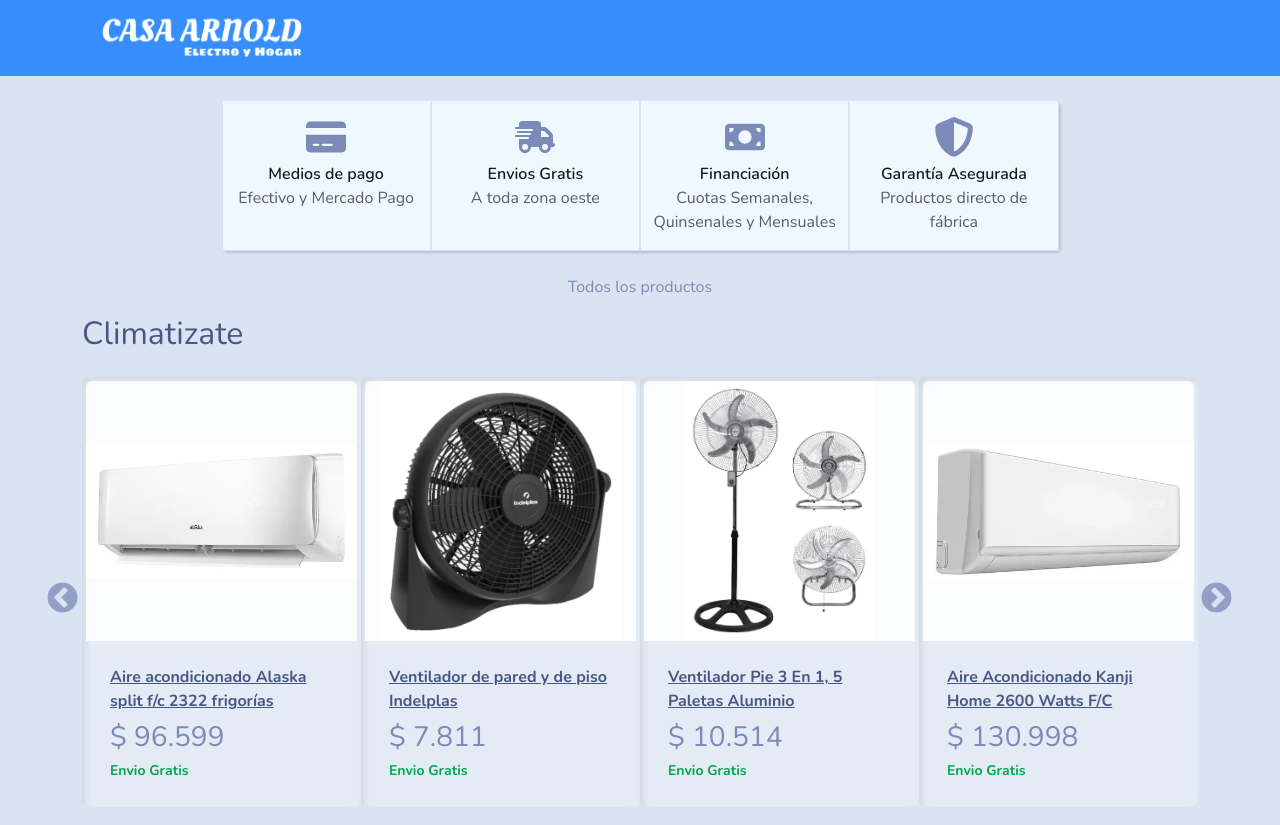
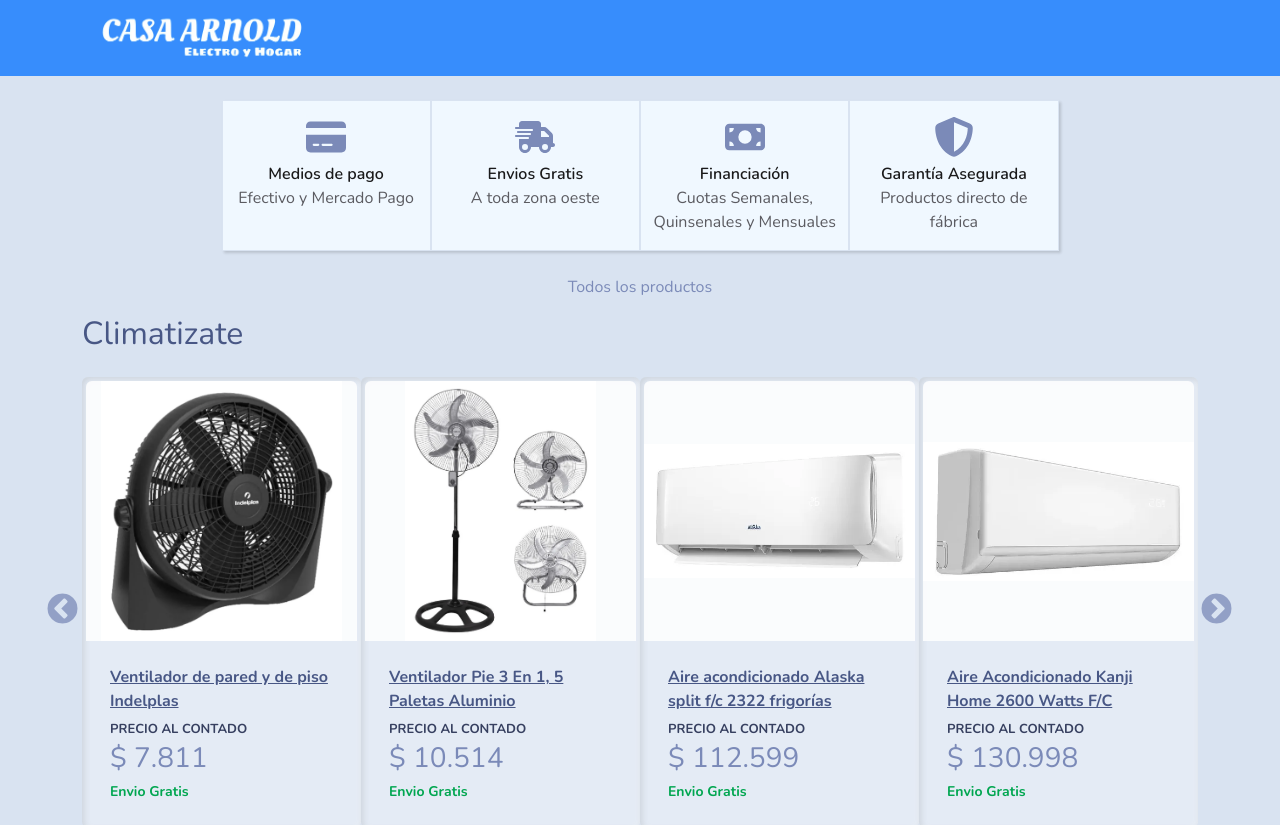
Before and after one commit to franvigna/casa-arnold-fv, a React (Create React App) app: page / in a window 1280 px wide. Shown: the top 825 px of the page. Built offline with nearby package versions, Linux system fonts and the light colour scheme.

Commit message:
loding page

```diff
--- a/package.json
+++ b/package.json
@@ -17,6 +17,7 @@
     "react": "^18.2.0",
     "react-bootstrap": "^2.5.0",
     "react-dom": "^18.2.0",
+    "react-lazy-load-image-component": "^1.5.6",
     "react-router-bootstrap": "^0.26.2",
     "react-router-dom": "^6.3.0",
     "react-scripts": "5.0.1",
--- a/src/App.js
+++ b/src/App.js
@@ -1,4 +1,4 @@
-import React from 'react'
+import React, { useState, useEffect } from 'react'
 import { BrowserRouter as Router, Routes, Route } from 'react-router-dom'
 import Header from './components/Header'
 import Footer from './components/Footer'
@@ -10,11 +10,26 @@
 
 
 const App = () => {
+    const [loading, setLoading] = useState(false);
+  useEffect(() => {
+    setLoading(true);
+    setTimeout(() => {
+      setLoading(false);
+    }, 2000);
+  }, []);
     return (
+        <>
+        {loading ? (
+            <div className="loader-container">
+                <div className="spinner"></div>
+            </div>
+          ) : (
         <Router>
+
             <Header />
 
             <main className='pb-3'>
+
                 <Routes>
                     <Route exact path='/' element={<HomeScreen />} />
                     <Route path='/product/:id' element={<ProductScreen />} />
@@ -27,7 +42,10 @@
                 </Routes>
             </main>
             <Footer />
+
         </Router>
+        )}
+        </>
     )
 }
 
--- a/src/components/Product.js
+++ b/src/components/Product.js
@@ -1,12 +1,13 @@
 import React from 'react'
 import { Link } from 'react-router-dom'
 import { Card } from 'react-bootstrap'
+import { LazyLoadImage } from 'react-lazy-load-image-component';
 
 const Product = ({ product }) => {
     return (
         <Card className='my-3 p-1 rounded'>
             <Link to={`/product/${product._id}`}>
-                <Card.Img src={product.image} variant='top' />
+                <LazyLoadImage className='card-img-top' src={product.image} variant='top'/>
             </Link>
             <Card.Body className='p-4'>
                 <Link to={`/product/${product._id}`}>
@@ -14,6 +15,9 @@
                         <strong>{product.name}</strong>
                     </Card.Title>
                 </Link>
+                <Card.Text className='precio-contado' as='p'>
+                    PRECIO AL CONTADO
+                </Card.Text>
                 <Card.Text className='precio' as='h3'>
                     ${' '}
                     {product.price
--- a/src/index.css
+++ b/src/index.css
@@ -84,8 +84,6 @@
     background-color:aliceblue;
     box-shadow: rgba(0, 0, 0, 0.15) 1.95px 1.95px 2.6px;
     max-width: 75%;
-    border-radius: 5px;
-
 }
 .about-card{
     border: 1px rgb(217,227,241) solid;
@@ -127,6 +125,14 @@
     line-height: 16px;
     margin:0;
 }
+.precio-contado{
+    color: #374060;
+    font-size: 13px;
+    font-weight: 900;
+    line-height: 16px;
+    margin:0;
+    padding-bottom: 5px;
+}
 
 .precio{
     padding:0;
@@ -161,3 +167,31 @@
     max-width: 97%;
     margin: 0 auto;
 }
+.loader-container {
+    width: 100%;
+    height: 100vh;
+    display: flex;
+    justify-content: center;
+    align-items: center;
+    position: fixed;
+    background: rgba(0, 0, 0, 0.834);
+    z-index: 1;
+}
+
+.spinner {
+    width: 64px;
+    height: 64px;
+    border: 8px solid;
+    border-color: #378DFC transparent #378DFC transparent;
+    border-radius: 50%;
+    animation: spin-anim 1.2s linear infinite;
+}
+
+@keyframes spin-anim {
+    0% {
+        transform: rotate(0deg);
+    }
+    100% {
+        transform: rotate(360deg);
+    }
+}
--- a/src/products.js
+++ b/src/products.js
@@ -289,7 +289,7 @@
         Climatizar tus espacios a lo largo del año es sin duda algo importante para tu comodidad y la de tus seres queridos. Contar con un aire acondicionado con función frío/calor es la mejor decisión. Con este aire Alaska conseguí una mejor relación costo-beneficio.`,
         brand: 'Alaska',
         category: 'Climatización',
-        price: 96.599,
+        price: 112599,
         countInStock: 1,
     },
     {
--- a/src/screens/HomeScreen.js
+++ b/src/screens/HomeScreen.js
@@ -12,6 +12,7 @@
         <div>
             {/* <Hero /> */}
             <Container>
+
                 <AboutUs />
                 <LinkContainer to='/allproducts'>
                     <Navbar.Brand>
--- a/src/screens/ProductScreen.js
+++ b/src/screens/ProductScreen.js
@@ -18,6 +18,7 @@
                     <Col className='products-container' md={12} lg={7}>
                         {/* fluid es para que la imagen no se pase */}
                         <Image
+                            loading="lazy"
                             className='img-products img rounded mx-auto d-block'
                             src={product.image}
                             alt={product.name}
```
Also changed, not shown: 1 other file (tests, documents, lock files or other folders).
